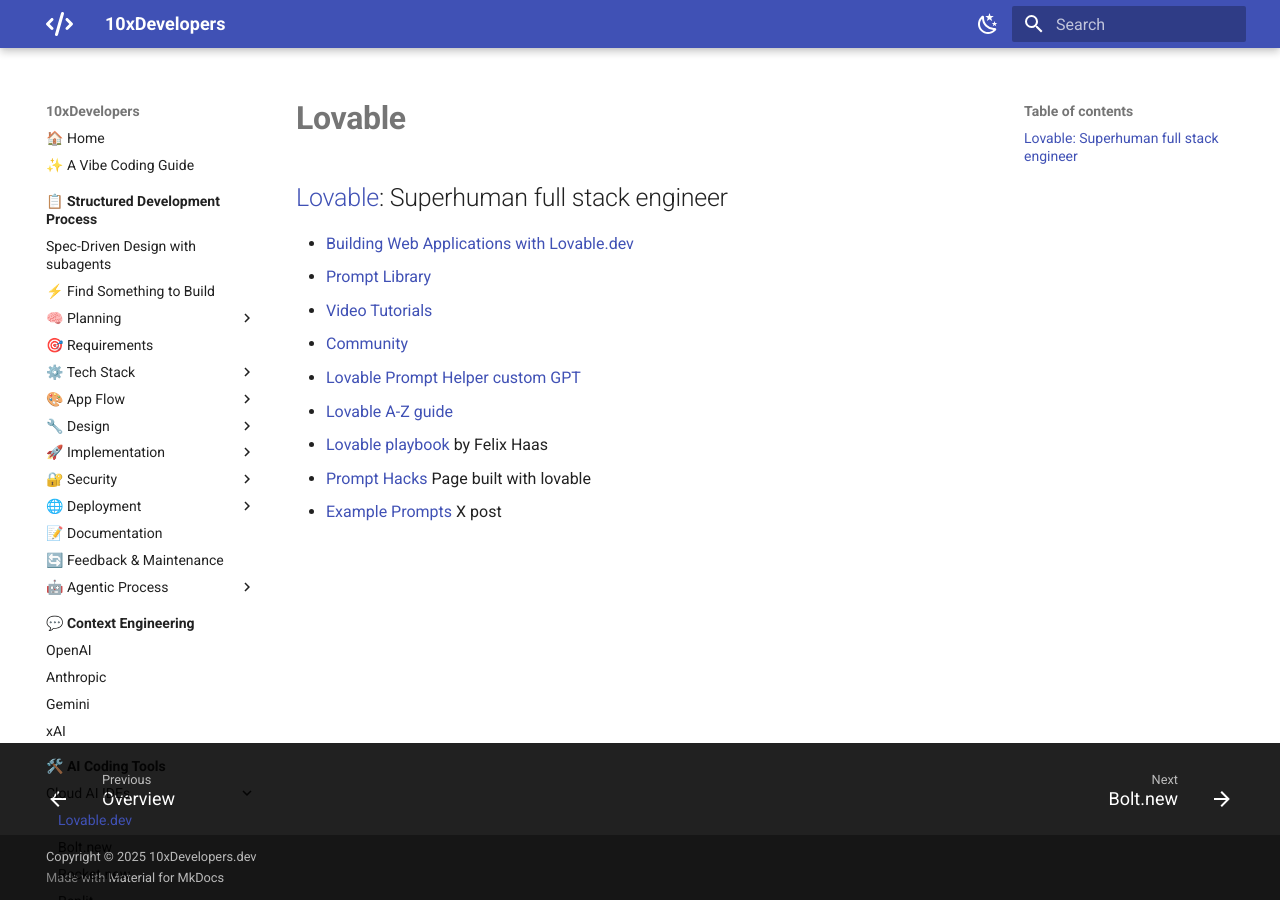
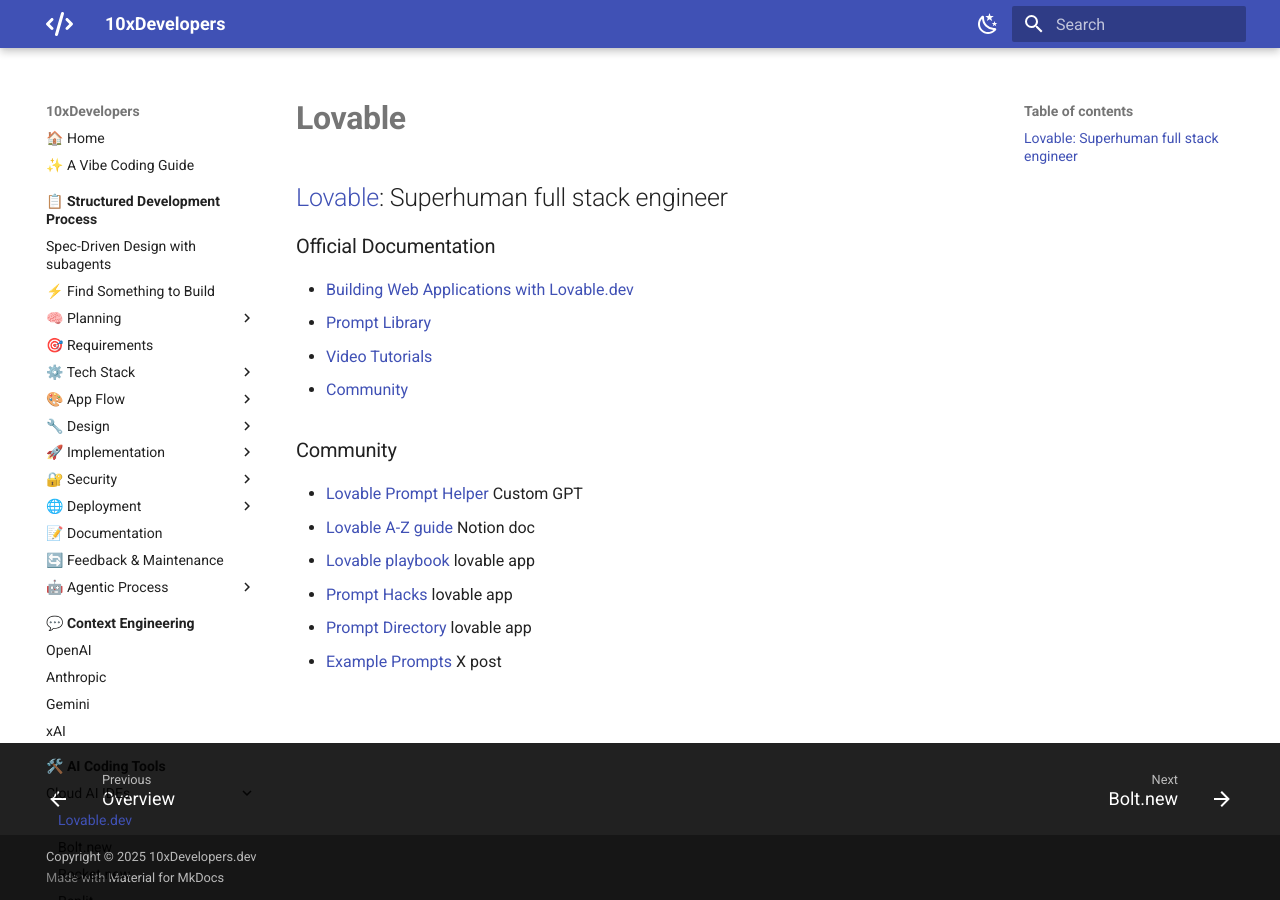
Before and after one commit to shlomoc/10xdev, an MkDocs documentation site: the page built from docs/ai-coding-tools/cloud-ai-ides/lovable.md, in a window 1280 px wide. Built offline with MkDocs 1.6.1 and Material for MkDocs 9.7.7, drawn with Linux system fonts in a browser that asks for light colours.

Commit message:
docs: add new resource links

```diff
--- a/docs/ai-coding-tools/cloud-ai-ides/lovable.md
+++ b/docs/ai-coding-tools/cloud-ai-ides/lovable.md
@@ -1,13 +1,18 @@
 # **Lovable**
 
 ## [Lovable](https://lovable.dev/): Superhuman full stack engineer
+### Official Documentation
 
 - [Building Web Applications with Lovable.dev](https://docs.lovable.dev/introduction)
 - [Prompt Library](https://docs.lovable.dev/tips-tricks/prompting-library)
 - [Video Tutorials](https://docs.lovable.dev/user-guides/video-tutorials)
 - [Community](https://discord.com/invite/lovable-dev)
-- [Lovable Prompt Helper custom GPT](https://chatgpt.com/g/g-676b10ed967881918541326c62969d7e-lovable-prompt-helper/c/6814312d-5f68-8007-b347-fe32f5968eef)
-- [Lovable A-Z guide](https://promptadvisers.notion.site/Lovable-A-Z-Guide-16678194bfaf80868be6f9f03a1d4ce8)
-- [Lovable playbook](https://mastering-lovable.lovable.app/) by Felix Haas
-- [Prompt Hacks](https://prompt-power-up-ui.lovable.app/) Page built with lovable
+
+### Community
+
+- [Lovable Prompt Helper](https://chatgpt.com/g/g-676b10ed967881918541326c62969d7e-lovable-prompt-helper/c/6814312d-5f68-8007-b347-fe32f5968eef) Custom GPT
+- [Lovable A-Z guide](https://promptadvisers.notion.site/Lovable-A-Z-Guide-16678194bfaf80868be6f9f03a1d4ce8) Notion doc
+- [Lovable playbook](https://mastering-lovable.lovable.app/) lovable app
+- [Prompt Hacks](https://prompt-power-up-ui.lovable.app/) lovable app
+- [Prompt Directory](https://damiens-prompt-directory.lovable.app/) lovable app
 - [Example Prompts](https://x.com/godofprompt/status/1950564573515551009) X post
```
Also changed, not shown: docs/ai-coding-tools/ai-agents/claude-code.md (+2 -1 lines), docs/reference/gpt-5-tips.md (+2 -0 lines).
